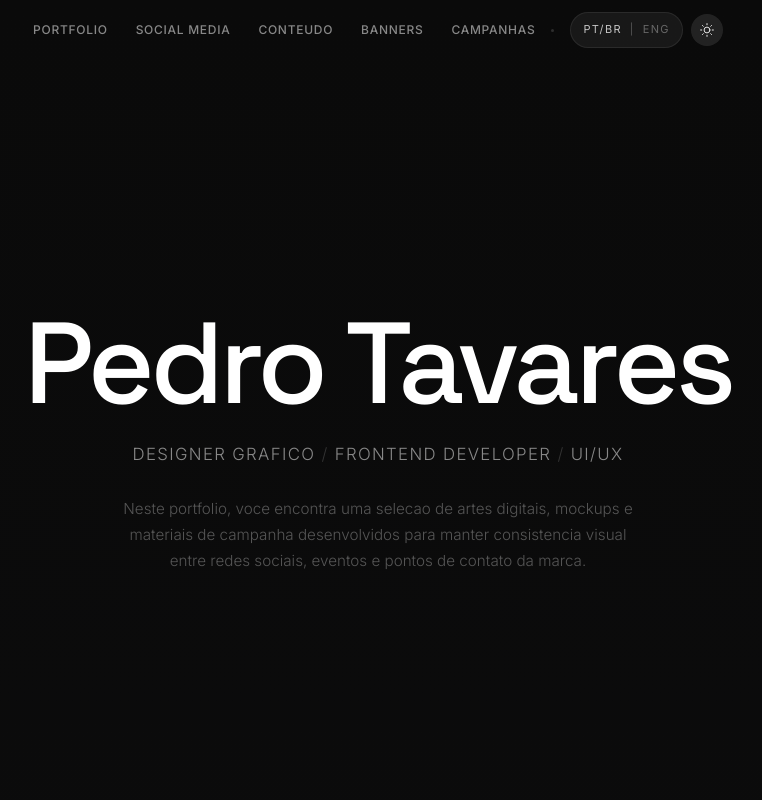
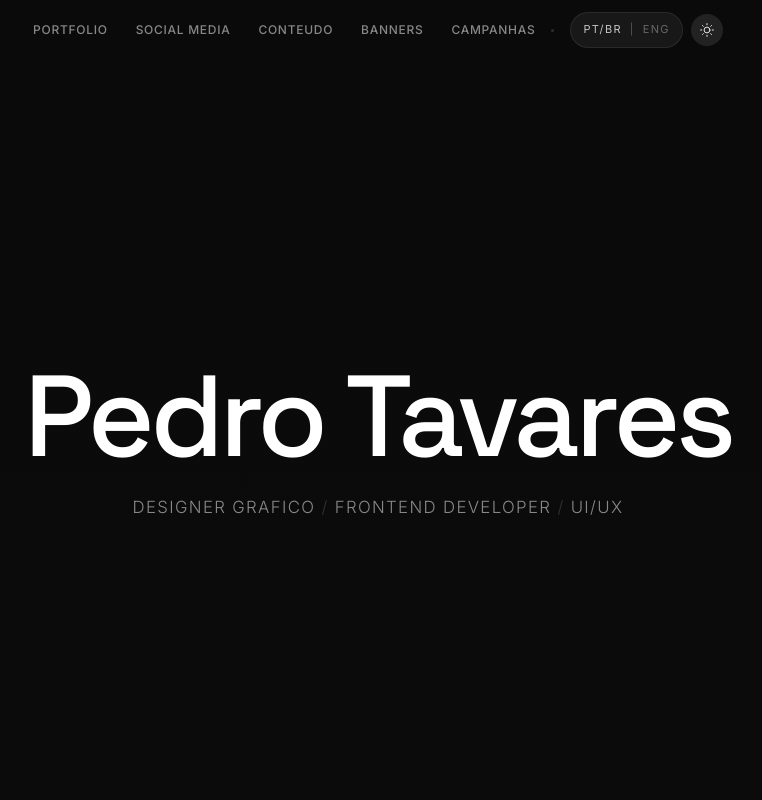
Before and after one commit to PethoTavares/PortfolioPedro, a React (Vite) app in the folder portfolio-react/: page / in a window 1280 px wide. Shown: the top 800 px of the page, without its empty margins (262-1024 px from the left). Built offline with nearby package versions, Linux system fonts and the light colour scheme.

Commit message:
Just removing some images, and removed the animation on the hero section

```diff
--- a/portfolio-react/src/components/Gallery.jsx
+++ b/portfolio-react/src/components/Gallery.jsx
@@ -8,32 +8,28 @@ const sectionData = [
     id: 'portfolio',
     label: { 'pt-BR': 'Portfolio', en: 'Portfolio' },
     images: [
-      '/assets/Portfolio/AulaoJuninoFlex.png',
       '/assets/Portfolio/FlexKidsFerias - Post.png',
       '/assets/Portfolio/FlexKidsFerias - Stories.png',
       '/assets/Portfolio/FlexKidsFeriasEmMovimento.png',
+      '/assets/Portfolio/AulaoJuninoFlex.png',
+      '/assets/Portfolio/Flex Aulao Junino Stories.png',
+      '/assets/Portfolio/ExemploVoucher.png',
       '/assets/Portfolio/Flex_NovaTurmaYoga_POST.png',
       '/assets/Portfolio/Flex_NovaTurmaYoga_STORY.png',
+      '/assets/Portfolio/Flex_TV_NovaTurmaYogaTV.png',
       '/assets/Portfolio/Flex_Email Post.png',
       '/assets/Portfolio/Flex_Email Stories.png',
+      '/assets/Portfolio/Flex Email TV.png',
       '/assets/Portfolio/Flex_Whatsapp Post.png',
       '/assets/Portfolio/Flex_Whatsapp Stories.png',
-      '/assets/Portfolio/Flex Aulao Junino Stories.png',
-      '/assets/Portfolio/Flex Email TV.png',
       '/assets/Portfolio/Flex Whatsapp TV.png',
-      '/assets/Portfolio/Flex_TV_NovaTurmaYogaTV.png',
+      '/assets/Portfolio/BannerWhatsapp.jpg',
+      '/assets/Portfolio/BannerWhatsExemplo.png',
       '/assets/Portfolio/Mockup Camiseta Flex.png',
       '/assets/Portfolio/MockupWindBanner.png',
-      '/assets/Portfolio/TendaFLEX Azul.png',
-      '/assets/Portfolio/TendaFLEX Vermelha.png',
-      '/assets/Portfolio/BannerWhatsapp.jpg',
-      '/assets/Portfolio/BannerWhatsExemplo.png',
       '/assets/Portfolio/ExemploAdesivo.png',
       '/assets/Portfolio/ExemploBanner.png',
       '/assets/Portfolio/ExemploMedalha.png',
-      '/assets/Portfolio/ExemploTenda Azul.png',
-      '/assets/Portfolio/ExemploTenda Vermelha.png',
-      '/assets/Portfolio/ExemploVoucher.png',
     ],
   },
   {
--- a/portfolio-react/src/components/Hero.jsx
+++ b/portfolio-react/src/components/Hero.jsx
@@ -1,33 +1,17 @@
-import { useState, useRef } from 'react'
-import { motion, AnimatePresence } from 'framer-motion'
+import { motion } from 'framer-motion'
 import { useTheme } from '../context/ThemeContext'
 import { useLanguage } from '../context/LanguageContext'
-
-const previewImages = [
-  '/assets/Portfolio/AulaoJuninoFlex.png',
-  '/assets/Portfolio/Mockup Camiseta Flex.png',
-  '/assets/campanhas/KV - Campanha SP - Cadastro MASP.jpg',
-  '/assets/social-media/Post---Sicoob---21.01.jpg',
-  '/assets/Portfolio/FlexKidsFeriasEmMovimento.png',
-  '/assets/social-media/Post-FB_Leilão_Camaro_14.03.jpg',
-  '/assets/campanhas/AON Lote a Lote - Alto investimento - SP.jpg',
-  '/assets/social-media/VIP_OlhoNoLance_PostFeed_1080x1080.png',
-]
 
 const copy = {
   'pt-BR': {
     roleA: 'Designer Grafico',
     roleB: 'Frontend Developer',
     roleC: 'UI/UX',
-    description:
-      'Neste portfolio, voce encontra uma selecao de artes digitais, mockups e materiais de campanha desenvolvidos para manter consistencia visual entre redes sociais, eventos e pontos de contato da marca.',
   },
   en: {
     roleA: 'Graphic Designer',
     roleB: 'Frontend Developer',
     roleC: 'UI/UX',
-    description:
-      'In this portfolio, you will find a selection of digital pieces, mockups, and campaign materials created to keep a consistent visual language across social media, events, and brand touchpoints.',
   },
 }
 
@@ -36,80 +20,12 @@ export default function Hero() {
   const { language } = useLanguage()
   const isDark = theme === 'dark'
   const text = copy[language]
-  const containerRef = useRef(null)
-  const [visibleImages, setVisibleImages] = useState([])
-  const indexRef = useRef(0)
-  const lastPosRef = useRef({ x: 0, y: 0 })
-  const lastTimeRef = useRef(0)
-
-  const handleMouseMove = (e) => {
-    const now = Date.now()
-    if (now - lastTimeRef.current < 250) return
-
-    const rect = containerRef.current.getBoundingClientRect()
-    const x = e.clientX - rect.left
-    const y = e.clientY - rect.top
-
-    const dx = x - lastPosRef.current.x
-    const dy = y - lastPosRef.current.y
-    const dist = Math.sqrt(dx * dx + dy * dy)
-
-    if (dist > 120) {
-      lastTimeRef.current = now
-      lastPosRef.current = { x, y }
-      const idx = indexRef.current % previewImages.length
-      indexRef.current++
-
-      const id = Date.now() + Math.random()
-      const rotation = Math.random() * 14 - 7
-
-      setVisibleImages((prev) => [
-        ...prev.slice(-2),
-        { id, src: previewImages[idx], x, y, rotation },
-      ])
-
-      setTimeout(() => {
-        setVisibleImages((prev) => prev.filter((img) => img.id !== id))
-      }, 1200)
-    }
-  }
 
   const subtitleColor = isDark ? 'text-[#888]' : 'text-[#999]'
-  const descColor = isDark ? 'text-[#555]' : 'text-[#aaa]'
-  const imgShadow = isDark ? 'shadow-black/60' : 'shadow-black/15'
-  const imgRing = isDark ? 'ring-white/5' : 'ring-black/5'
 
   return (
     <section className="relative pt-[60px] pb-[40px] md:pt-[80px] md:pb-[60px]">
-      <div
-        ref={containerRef}
-        onMouseMove={handleMouseMove}
-        onMouseLeave={() => setVisibleImages([])}
-        className="relative w-full px-4 text-center min-h-[85vh] md:min-h-[90vh] flex flex-col items-center justify-center cursor-default overflow-hidden"
-      >
-        <AnimatePresence>
-          {visibleImages.map((img) => (
-            <motion.div
-              key={img.id}
-              initial={{ opacity: 0, scale: 0.3, rotate: img.rotation, filter: 'blur(10px)' }}
-              animate={{ opacity: 0.65, scale: 1, rotate: img.rotation * 0.5, filter: 'blur(0px)' }}
-              exit={{
-                opacity: 0,
-                scale: 0.5,
-                filter: 'blur(8px)',
-                transition: { duration: 0.8, ease: [0.4, 0, 0.2, 1] },
-              }}
-              transition={{ duration: 0.6, ease: [0.16, 1, 0.3, 1] }}
-              className="absolute pointer-events-none z-0"
-              style={{ left: img.x - 55, top: img.y - 42 }}
-            >
-              <div className={`w-[110px] h-[84px] rounded-[3px] overflow-hidden shadow-2xl ${imgShadow} ring-1 ${imgRing}`}>
-                <img src={img.src} alt="" className="w-full h-full object-cover" />
-              </div>
-            </motion.div>
-          ))}
-        </AnimatePresence>
-
+      <div className="relative w-full px-4 text-center min-h-[85vh] md:min-h-[90vh] flex flex-col items-center justify-center overflow-hidden">
         <motion.h1
           initial={{ opacity: 0, scale: 1.15, filter: 'blur(18px)' }}
           animate={{ opacity: 1, scale: 1, filter: 'blur(0px)' }}
@@ -129,15 +45,6 @@ export default function Hero() {
           {text.roleA} <span className={isDark ? 'text-[#333]' : 'text-[#ccc]'}>/</span> {text.roleB}{' '}
           <span className={isDark ? 'text-[#333]' : 'text-[#ccc]'}>/</span> {text.roleC}
         </motion.p>
-
-        <motion.p
-          initial={{ opacity: 0, y: 12 }}
-          animate={{ opacity: 1, y: 0 }}
-          transition={{ duration: 1, delay: 0.3, ease: [0.16, 1, 0.3, 1] }}
-          className={`relative z-10 text-[clamp(0.8rem,1.3vw,0.95rem)] ${descColor} font-light max-w-[520px] mt-7 leading-[1.7] transition-colors duration-500`}
-        >
-          {text.description}
-        </motion.p>
       </div>
     </section>
   )
```
